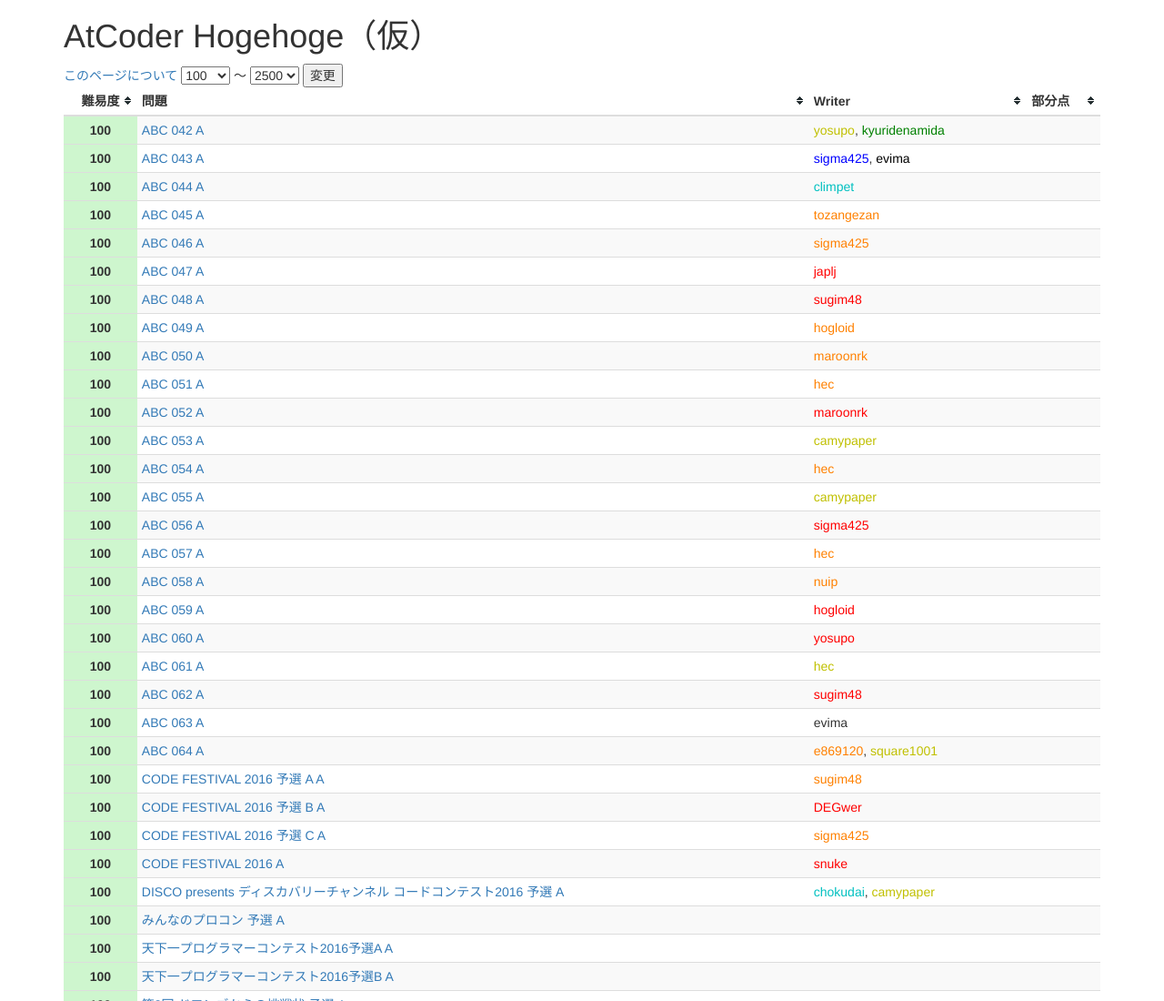
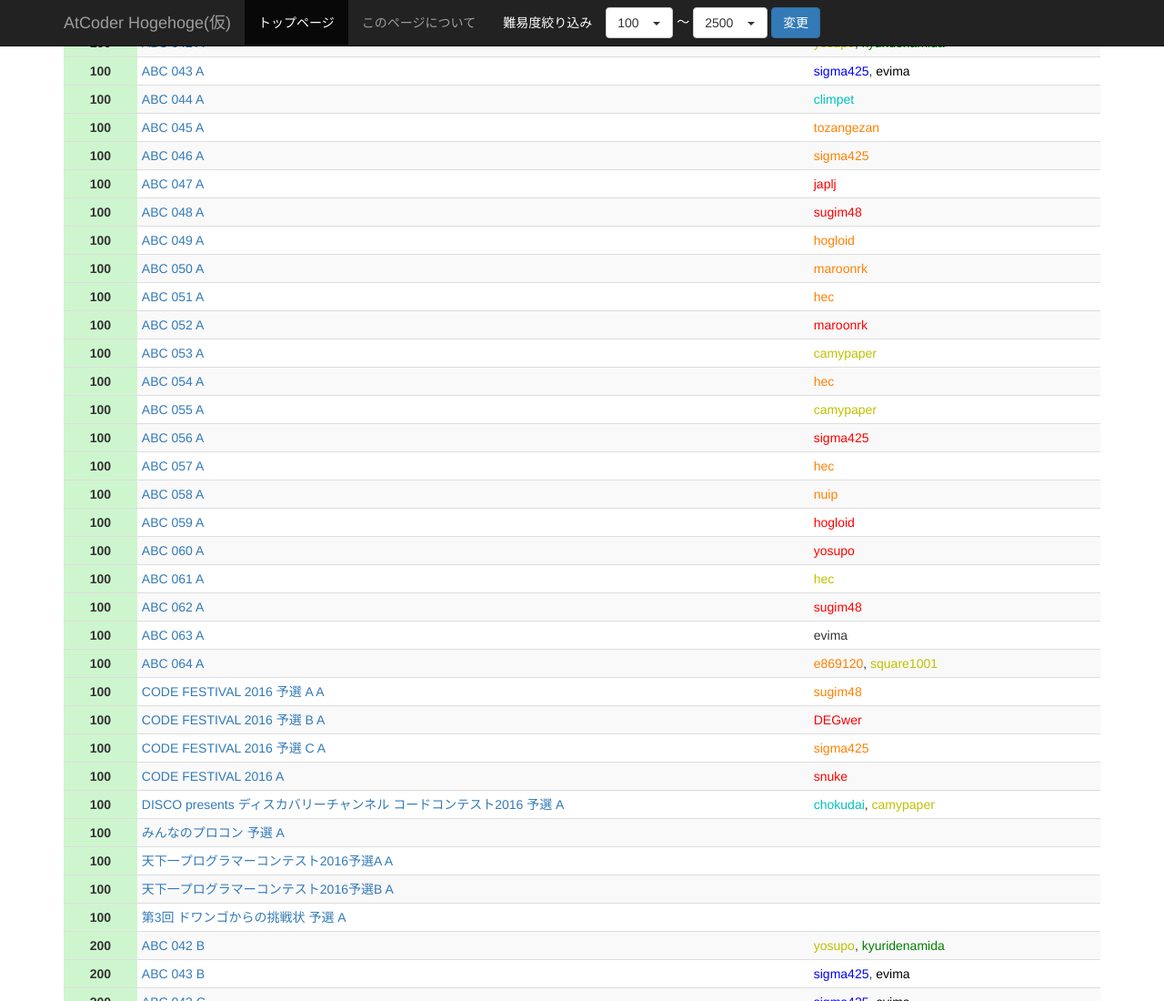
Before and after one commit to okaduki/tsutajiro.github.io, a plain HTML site: page AtCoderPointsList/index.html in a window 1280 px wide. Shown: the top 1100 px of the page at 91% size. Drawn offline with nearby package versions, Linux system fonts and the light colour scheme.

Commit message:
ボタンのスタイル変更とナビゲーションバーの実装

```diff
--- a/AtCoderPointsList/index.html
+++ b/AtCoderPointsList/index.html
@@ -14,17 +14,31 @@
     <!-- tablesorterのCSS, JS読み込み -->
     <link href="themes/blue/style.css" rel="stylesheet" media="print, projection, screen">
     <script src="js/jquery.tablesorter.min.js"></script>
+    <!-- bootstrap-selectのCSS, JS読み込み -->
+    <link href="css/bootstrap-select.min.css" rel="stylesheet">
+    <script src="js/bootstrap-select.min.js"></script>
     <!-- ユーザーCSS, JS読み込み -->
     <link href="css/user.css" rel="stylesheet">
     <script src="js/user.js"></script>
   </head>
 
   <body>
+    <!-- navigation -->
+    <nav class="navbar navbar-inverse navbar-fixed-top">
       <div class="container">
-    <h1>AtCoder Hogehoge（仮）</h1>
-    <a href="./README.html">このページについて</a>
+        <div class="navbar-header">
+          <a class="navbar-brand">AtCoder Hogehoge(仮)</a>
+        </div>
 
-    <select id="difficulty_min">
+        <ul class="nav navbar-nav">
+          <li class="active"><a href="#">トップページ</a></li>
+          <li><a href="#">このページについて</a></li>
+        </ul>
+
+        <p class="navbar-text" style="color:#FFFFFF;">難易度絞り込み</p>
+        <form class="navbar-form">
+          <div class="form-group">
+            <select id="difficulty_min" class="selectpicker" data-live-search="true" data-width="fit">
               <option value ="100" selected=""> 100</option>
               <option value ="200"> 200</option>
               <option value ="300"> 300</option>
@@ -51,8 +65,8 @@
               <option value="2400">2400</option>
               <option value="2500">2500</option>
             </select>
-    〜
-    <select id="difficulty_max">
+            <span style="color:#FFFFFF;">〜<span>
+            <select id="difficulty_max" class="selectpicker" data-live-search="true" data-width="fit">
               <option value ="100"> 100</option>
               <option value ="200"> 200</option>
               <option value ="300"> 300</option>
@@ -79,9 +93,14 @@
               <option value="2400">2400</option>
               <option value="2500" selected="">2500</option>
             </select>
+            <button id="difficulty_submit" class="btn btn-primary">変更</button>
+          </div>
+        </form>
+      </div>
+    </nav>
+    <!-- navigation end -->
 
-    <button id="difficulty_submit">変更</button>
-
+    <div class="container">
     <table id="mainconttable" class="table table-striped table-hover table-condensed tablesorter">
       <thead>
         <tr>
```
Also changed, not shown: AtCoderPointsList/css/bootstrap-select.min.css (added), AtCoderPointsList/js/bootstrap-select.min.js (added). Lines whose indentation alone changed are shown as unchanged.
